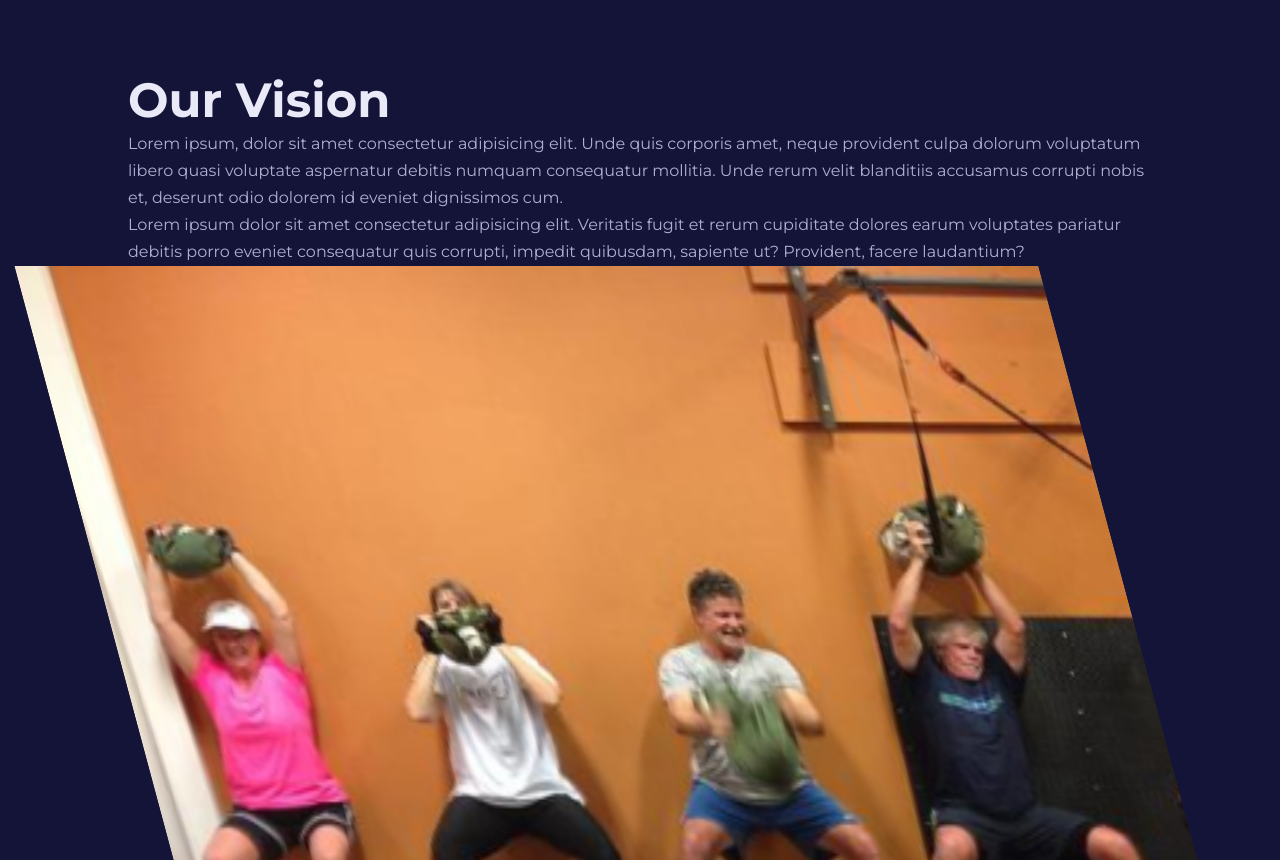
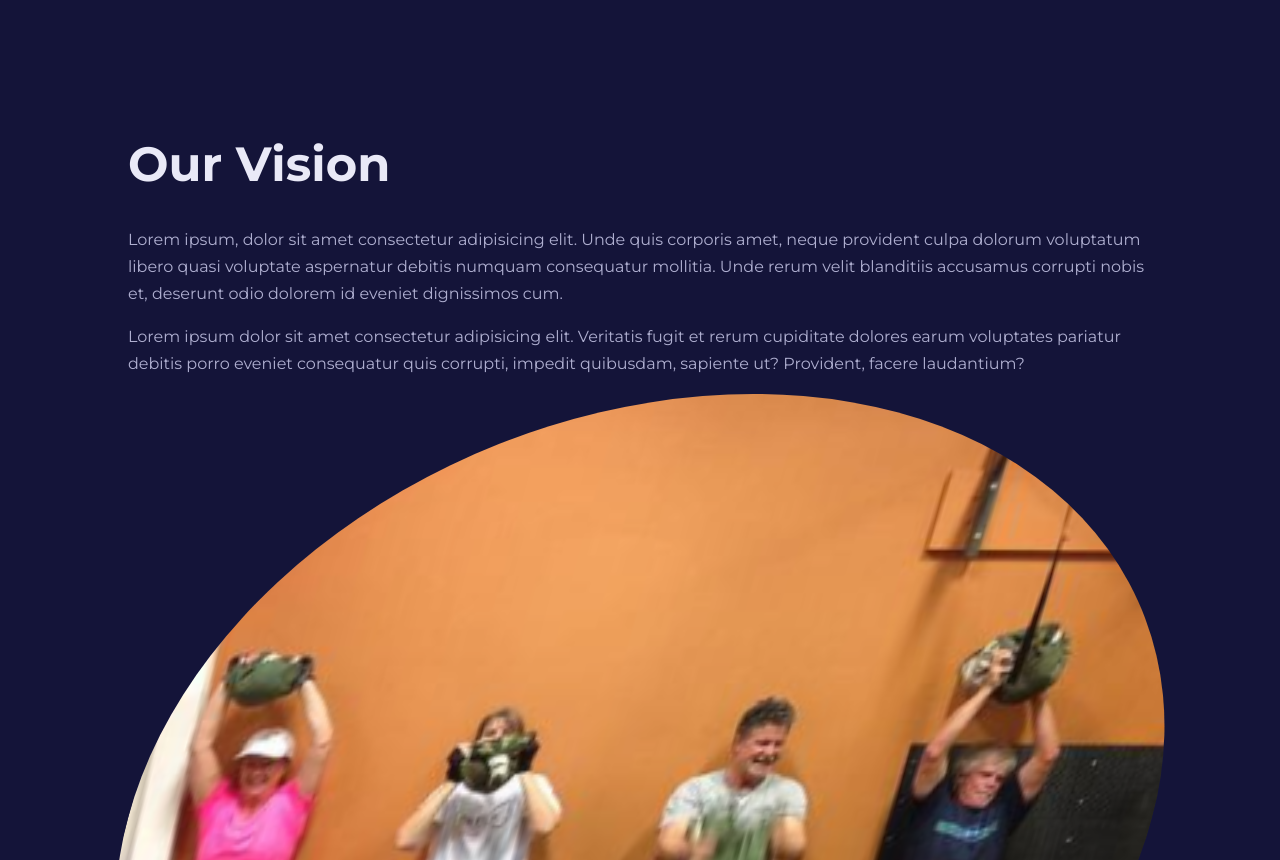
Before and after one commit to Eddysam2000/XP-Fitness, a React (Create React App) app: page /about in a window 1280 px wide. Shown: the part 1940-2800 px from the top of the page. Built offline with nearby package versions, Linux system fonts and the light colour scheme.

Commit message:
about updated

```diff
--- a/src/pages/about/about.css
+++ b/src/pages/about/about.css
@@ -1,4 +1,22 @@
 .about_section-image {
     overflow: hidden;
     transform: skew(15deg);
+    border-radius: 50%;
+    transition: var(--transition);
 }
+
+.about_section-image:nth-child(2) {
+    transform: skew(-15deg);
+}
+
+.about_section-image:hover {
+    transform: skew(0);
+}
+
+.about_section-content h1 {
+    margin-bottom: 2rem;
+}
+
+.about_section-content p {
+    margin-bottom: 1rem;
+}
```
